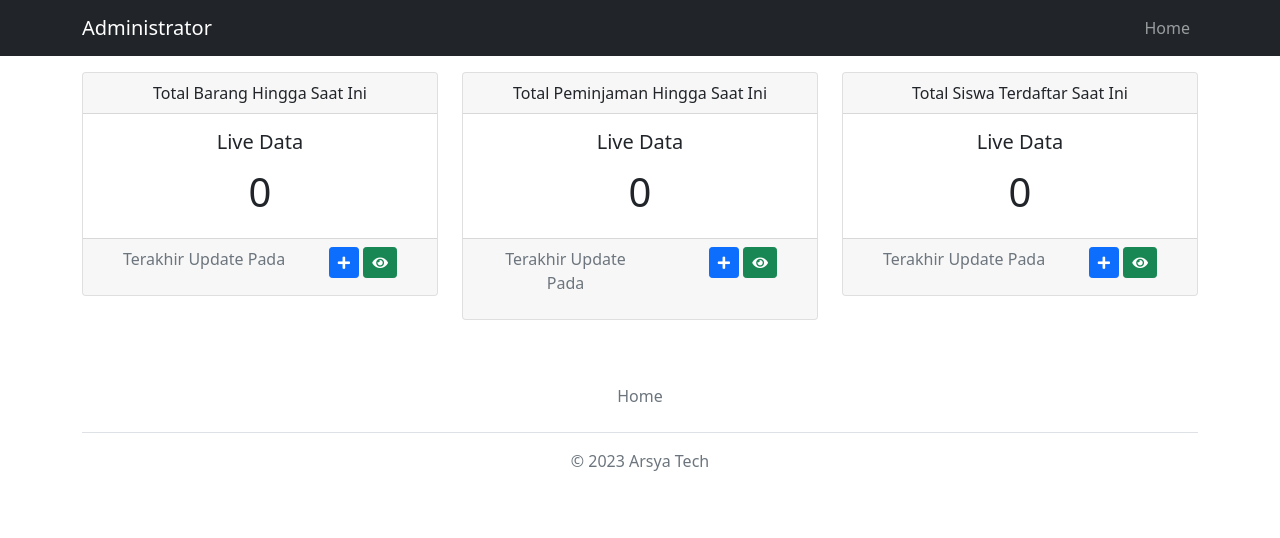
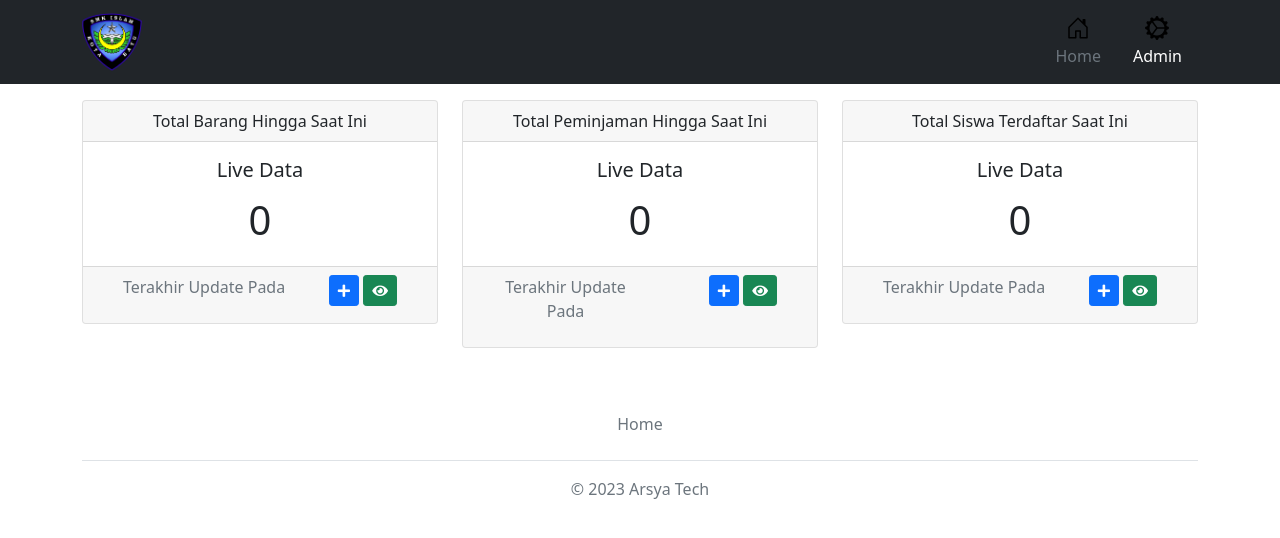
Before and after one commit to aryanando/peminjaman_barang, a CodeIgniter 4 app: template app/Views/admin.php in a window 1280 px wide. Shown: the top 538 px of the page. Run offline with PHP 8.4 and a stand-in for CodeIgniter, Linux system fonts and the light colour scheme; the template is opened without the code that fills it, so the values that code supplies are empty; some libraries are stand-ins or nearby versions.

Commit message:
Last Up For Today

```diff
--- a/app/Views/admin.php
+++ b/app/Views/admin.php
@@ -20,18 +20,51 @@
 </head>
 
 <body>
-    <!-- Responsive navbar-->
-    <nav class="navbar navbar-expand-lg navbar-dark bg-dark">
-        <div class="container">
-            <a class="navbar-brand" href="#">Administrator</a>
-            <button class="navbar-toggler" type="button" data-bs-toggle="collapse" data-bs-target="#navbarSupportedContent" aria-controls="navbarSupportedContent" aria-expanded="false" aria-label="Toggle navigation"><span class="navbar-toggler-icon"></span></button>
-            <div class="collapse navbar-collapse" id="navbarSupportedContent">
-                <ul class="navbar-nav ms-auto mb-2 mb-lg-0">
-                    <li class="nav-item"><a class="nav-link" aria-current="page" href="/">Home</a></li>
-                </ul>
+    <svg xmlns="http://www.w3.org/2000/svg" style="display: none;">
+        <symbol id="bootstrap" viewBox="0 0 118 94">
+            <title>Bootstrap</title>
+            <path fill-rule="evenodd" clip-rule="evenodd" d="M24.509 0c-6.733 0-11.715 5.893-11.492 12.284.214 6.14-.064 14.092-2.066 20.577C8.943 39.365 5.547 43.485 0 44.014v5.972c5.547.529 8.943 4.649 10.951 11.153 2.002 6.485 2.28 14.437 2.066 20.577C12.794 88.106 17.776 94 24.51 94H93.5c6.733 0 11.714-5.893 11.491-12.284-.214-6.14.064-14.092 2.066-20.577 2.009-6.504 5.396-10.624 10.943-11.153v-5.972c-5.547-.529-8.934-4.649-10.943-11.153-2.002-6.484-2.28-14.437-2.066-20.577C105.214 5.894 100.233 0 93.5 0H24.508zM80 57.863C80 66.663 73.436 72 62.543 72H44a2 2 0 01-2-2V24a2 2 0 012-2h18.437c9.083 0 15.044 4.92 15.044 12.474 0 5.302-4.01 10.049-9.119 10.88v.277C75.317 46.394 80 51.21 80 57.863zM60.521 28.34H49.948v14.934h8.905c6.884 0 10.68-2.772 10.68-7.727 0-4.643-3.264-7.207-9.012-7.207zM49.948 49.2v16.458H60.91c7.167 0 10.964-2.876 10.964-8.281 0-5.406-3.903-8.178-11.425-8.178H49.948z"></path>
+        </symbol>
+        <symbol id="home" viewBox="0 0 16 16">
+            <path d="M8.354 1.146a.5.5 0 0 0-.708 0l-6 6A.5.5 0 0 0 1.5 7.5v7a.5.5 0 0 0 .5.5h4.5a.5.5 0 0 0 .5-.5v-4h2v4a.5.5 0 0 0 .5.5H14a.5.5 0 0 0 .5-.5v-7a.5.5 0 0 0-.146-.354L13 5.793V2.5a.5.5 0 0 0-.5-.5h-1a.5.5 0 0 0-.5.5v1.293L8.354 1.146zM2.5 14V7.707l5.5-5.5 5.5 5.5V14H10v-4a.5.5 0 0 0-.5-.5h-3a.5.5 0 0 0-.5.5v4H2.5z" />
+        </symbol>
+        <symbol id="admin" viewBox="0 0 16 16">
+            <path d="M7.068.727c.243-.97 1.62-.97 1.864 0l.071.286a.96.96 0 0 0 1.622.434l.205-.211c.695-.719 1.888-.03 1.613.931l-.08.284a.96.96 0 0 0 1.187 1.187l.283-.081c.96-.275 1.65.918.931 1.613l-.211.205a.96.96 0 0 0 .434 1.622l.286.071c.97.243.97 1.62 0 1.864l-.286.071a.96.96 0 0 0-.434 1.622l.211.205c.719.695.03 1.888-.931 1.613l-.284-.08a.96.96 0 0 0-1.187 1.187l.081.283c.275.96-.918 1.65-1.613.931l-.205-.211a.96.96 0 0 0-1.622.434l-.071.286c-.243.97-1.62.97-1.864 0l-.071-.286a.96.96 0 0 0-1.622-.434l-.205.211c-.695.719-1.888.03-1.613-.931l.08-.284a.96.96 0 0 0-1.186-1.187l-.284.081c-.96.275-1.65-.918-.931-1.613l.211-.205a.96.96 0 0 0-.434-1.622l-.286-.071c-.97-.243-.97-1.62 0-1.864l.286-.071a.96.96 0 0 0 .434-1.622l-.211-.205c-.719-.695-.03-1.888.931-1.613l.284.08a.96.96 0 0 0 1.187-1.186l-.081-.284c-.275-.96.918-1.65 1.613-.931l.205.211a.96.96 0 0 0 1.622-.434l.071-.286zM12.973 8.5H8.25l-2.834 3.779A4.998 4.998 0 0 0 12.973 8.5zm0-1a4.998 4.998 0 0 0-7.557-3.779l2.834 3.78h4.723zM5.048 3.967c-.03.021-.058.043-.087.065l.087-.065zm-.431.355A4.984 4.984 0 0 0 3.002 8c0 1.455.622 2.765 1.615 3.678L7.375 8 4.617 4.322zm.344 7.646.087.065-.087-.065z" />
+        </symbol>
+
+    </svg>
+
+    <header>
+        <div class="px-3 py-2 bg-dark text-white">
+            <div class="container">
+                <div class="d-flex flex-wrap align-items-center justify-content-center justify-content-lg-start">
+                    <a href="/" class="d-flex align-items-center my-2 my-lg-0 me-lg-auto text-white text-decoration-none">
+                        <img src="<?= base_url("assets/img/mini_logo_smkis1.png") ?>" alt="" width="60" height="60">
+                    </a>
+
+                    <ul class="nav col-12 col-lg-auto my-2 justify-content-center my-md-0 text-small">
+                        <li>
+                            <a href="/" class="nav-link text-secondary">
+                                <svg class="bi d-block mx-auto mb-1" width="24" height="24">
+                                    <use xlink:href="#home" />
+                                </svg>
+                                Home
+                            </a>
+                        </li>
+                        <li>
+                            <a href="/admin" class="nav-link text-secondary text-white">
+                                <svg class="bi d-block mx-auto mb-1" width="24" height="24">
+                                    <use xlink:href="#admin" />
+                                </svg>
+                                Admin
+                            </a>
+                        </li>
+                    </ul>
+                </div>
             </div>
         </div>
-    </nav>
+
+    </header>
     <!-- Page content-->
     <main class="container overflow-auto">
         <div class="row my-3">
```
